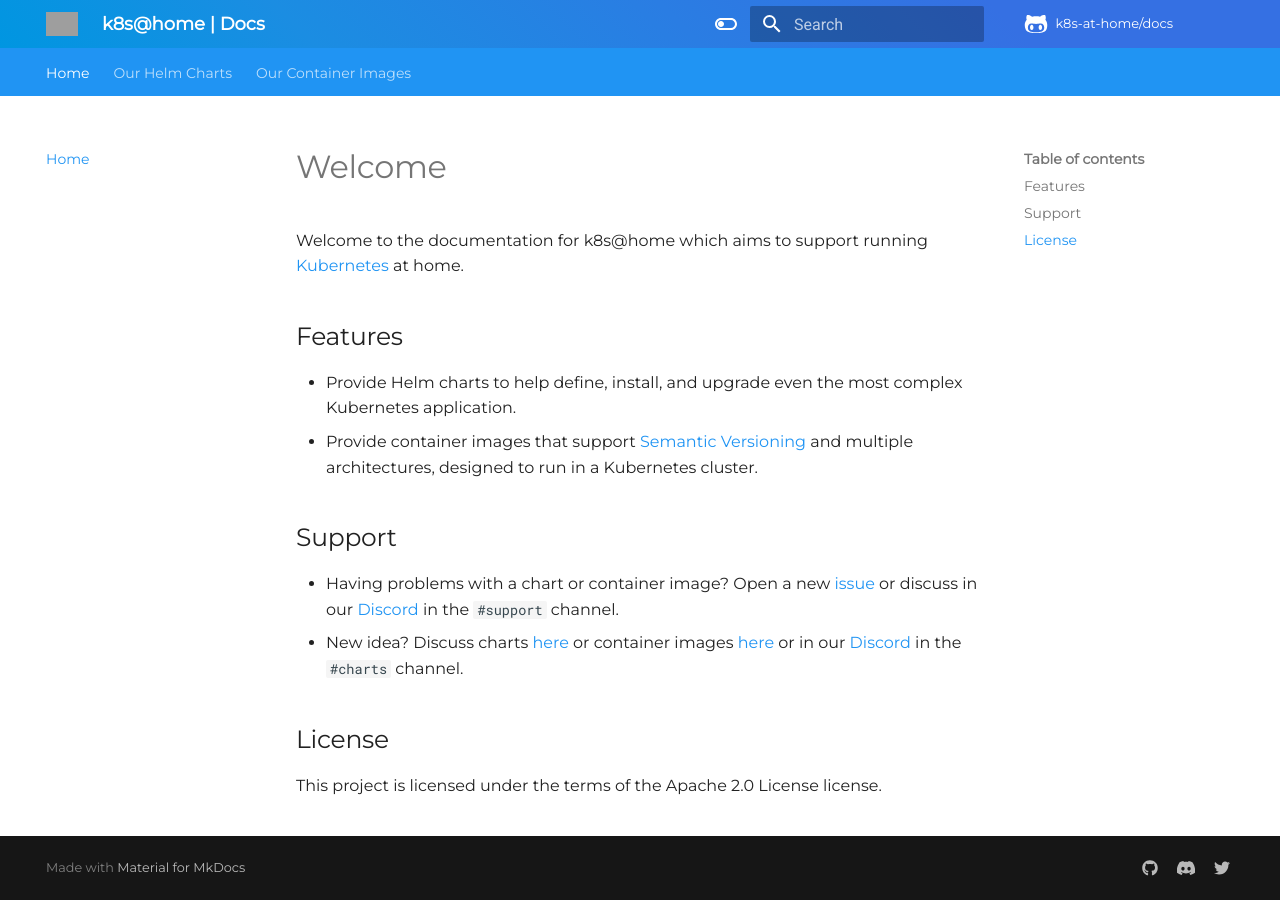
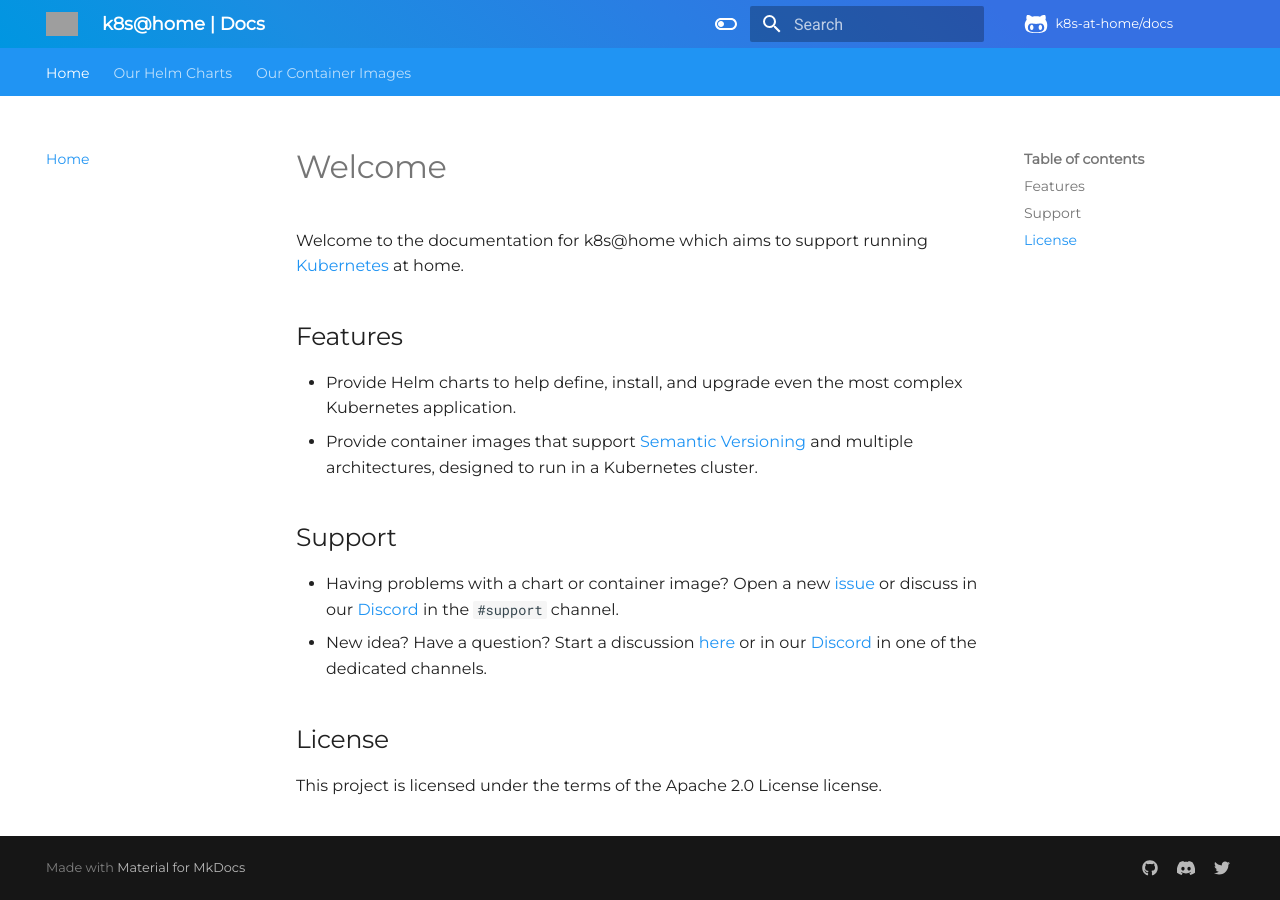
Before and after one commit to nicholaswilde/docs, an MkDocs documentation site: the page built from docs/index.md, in a window 1280 px wide. Built offline with MkDocs 1.6.1 and Material for MkDocs 9.7.7, drawn with Linux system fonts in a browser that asks for light colours; comment, search, counter and statistics services are not loaded; grey boxes are pictures that could not be loaded.

Commit message:
Update docs/index.md
Co-authored-by: Bᴇʀɴᴅ Sᴄʜᴏʀɢᴇʀs <bernd@bjws.nl>

```diff
--- a/docs/index.md
+++ b/docs/index.md
@@ -10,7 +10,7 @@
 ## Support
 
 - Having problems with a chart or container image? Open a new [issue](https://github.com/k8s-at-home/charts/issues/new/choose) or discuss in our [Discord](https://discord.gg/sTMX7Vh) in the `#support` channel.
-- New idea? Discuss charts [here](https://github.com/k8s-at-home/charts/discussions) or container images [here]() or in our [Discord](https://discord.gg/sTMX7Vh) in the `#charts` channel.
+- New idea? Have a question? Start a discussion [here](https://github.com/k8s-at-home/organization/discussions) or in our [Discord](https://discord.gg/sTMX7Vh) in one of the dedicated channels.
 
 ## License
 
```
